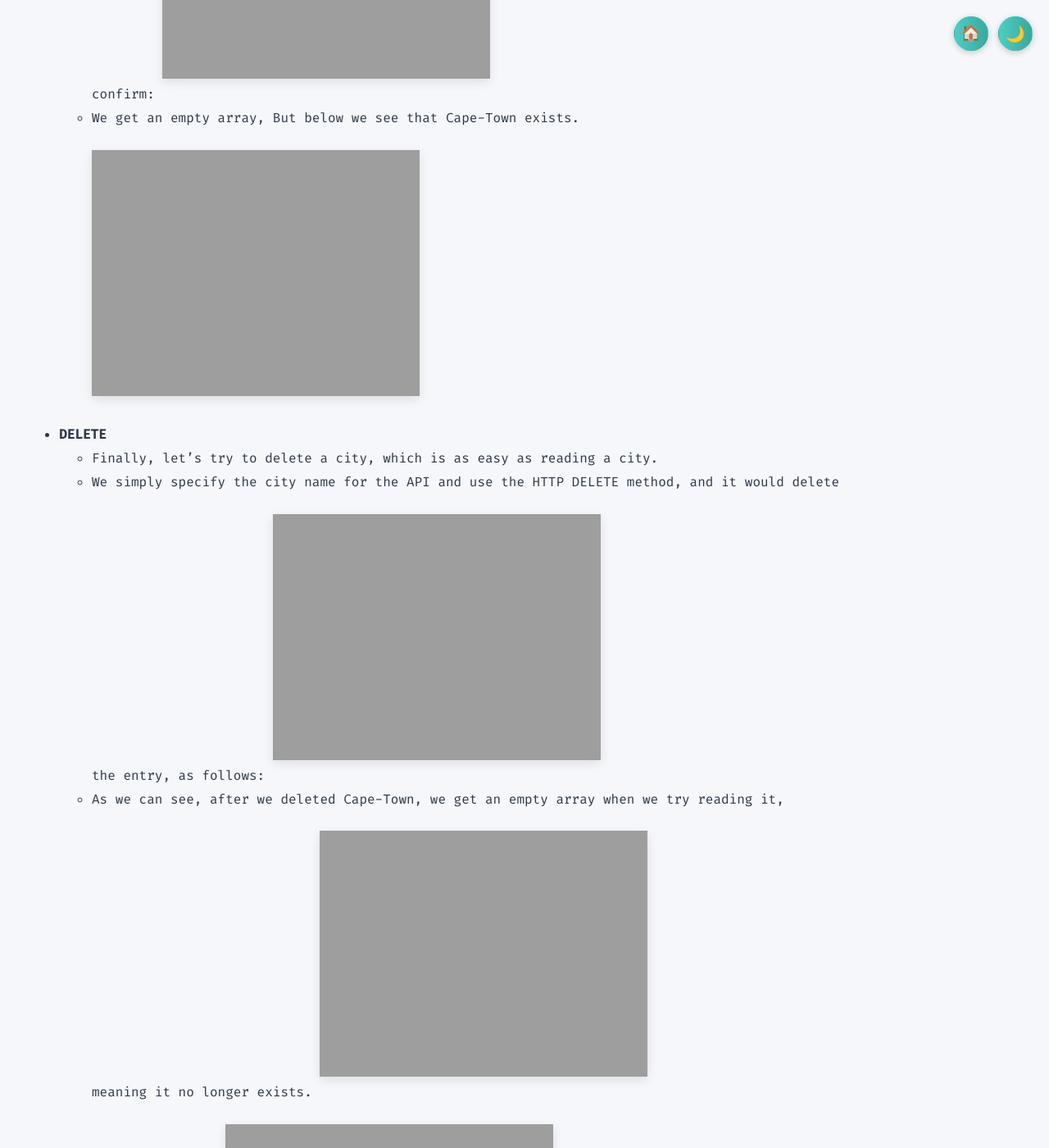
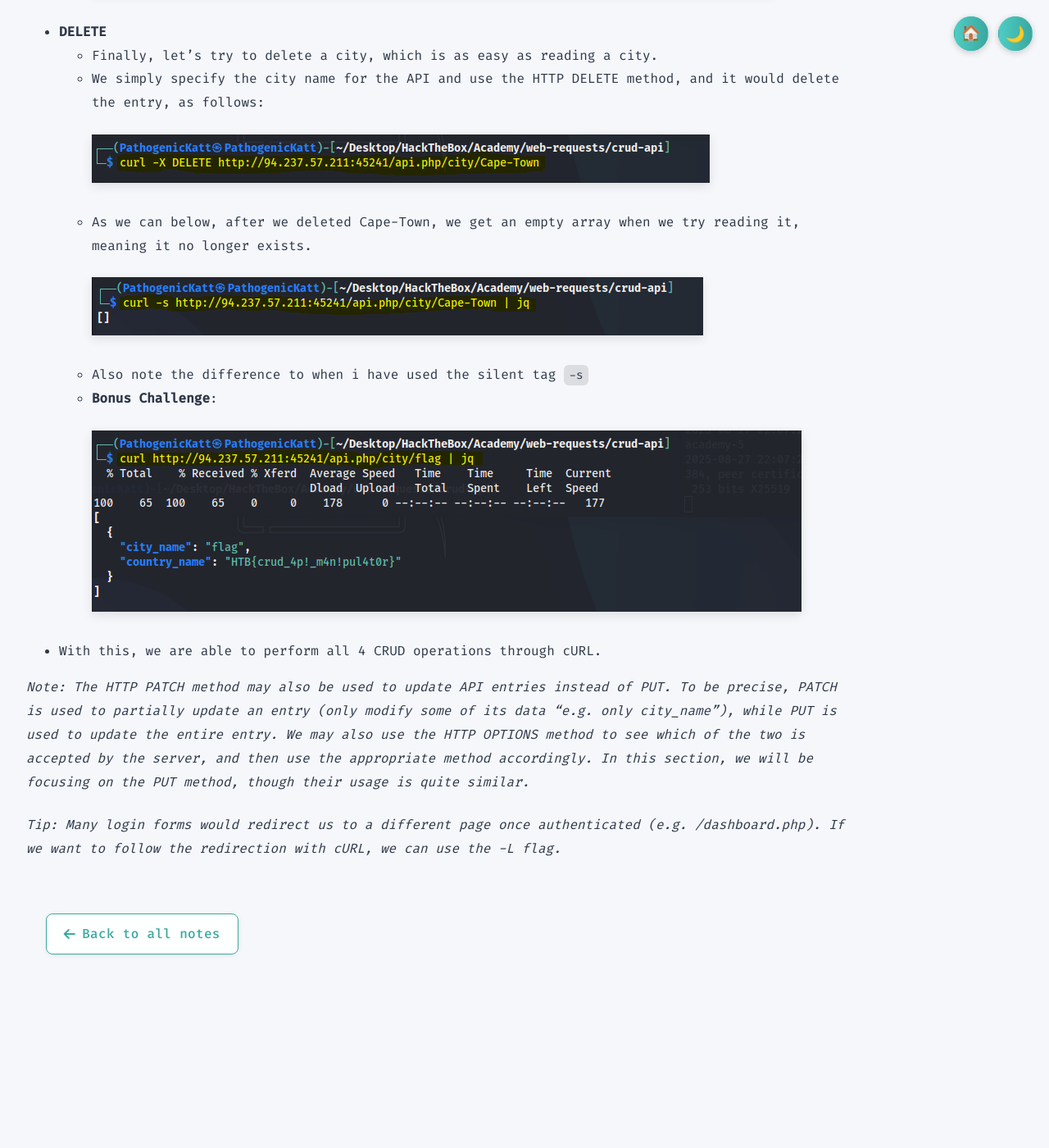
Before and after one commit to PathogenicKatt/PathogenicKatt.github.io, a Jekyll site: the page built from _notes/web-requests.md, in a window 1280 px wide and 1400 px high, scrolled down 38322 px. Shown: the whole window at 82% size. Built offline with Jekyll 4.4.1, drawn with Linux system fonts in a browser that asks for light colours; after the commit the page ends 39534 px from its top, so only the background shows below that.

Commit message:
updated notes

```diff
--- a/_notes/web-requests.md
+++ b/_notes/web-requests.md
@@ -729,17 +729,18 @@ curl -X PUT http://<server-link>:<port>/api.php/city/london
   - So, all we have to do is specify the city name in the URL, change the request method to PUT, and provide the JSON data like we did with POST, as follows:
 ![crud api create](/assets/img/crud-api-htb(6).PNG){: .writeup-image }
   - We see in the example above that we first specified /city/london as our city, and passed a JSON string that contained "city_name":"Cape Town" in the request data. So, the london city should no longer exist, and a new city with the name Cape Town should exist. Let's try reading both to confirm:
-![crud api read-updated contents](/assets/img/crud-api-htb(8).PNG){: .writeup-image }
+![crud api read-updated contents](/assets/img/crud-api-htb(7).PNG){: .writeup-image }
   - We get an empty array, But below we see that Cape-Town exists.
-![crud api read](/assets/img/crud-api-htb(7).PNG){: .writeup-image }
+![crud api read](/assets/img/crud-api-htb(8).PNG){: .writeup-image }
 - **DELETE**
   - Finally, let's try to delete a city, which is as easy as reading a city.
   - We simply specify the city name for the API and use the HTTP DELETE method, and it would delete the entry, as follows:
-![crud api delete](/assets/img/crud-api-htb(8).PNG){: .writeup-image }
-  - As we can see, after we deleted Cape-Town, we get an empty array when we try reading it, meaning it no longer exists.
 ![crud api delete](/assets/img/crud-api-htb(9).PNG){: .writeup-image }
+  - As we can  below, after we deleted Cape-Town, we get an empty array when we try reading it, meaning it no longer exists.
+![crud api delete](/assets/img/crud-api-htb(10).PNG){: .writeup-image }
+  - Also note the difference to when i have used the silent tag `-s`
   - **Bonus Challenge**:
-![crud api delete](/assets/img/crud-api-htb(10).PNG){: .writeup-image }
+![crud api delete](/assets/img/crud-api-htb(11).PNG){: .writeup-image }
 
 - With this, we are able to perform all 4 CRUD operations through cURL.
 
```
Also changed, not shown: assets/img/crud-api-htb(10).PNG (added), assets/img/crud-api-htb(11).PNG (added), assets/img/crud-api-htb(6).PNG (added), assets/img/crud-api-htb(7).PNG (added), assets/img/crud-api-htb(8).PNG (added), assets/img/crud-api-htb(9).PNG (added).
